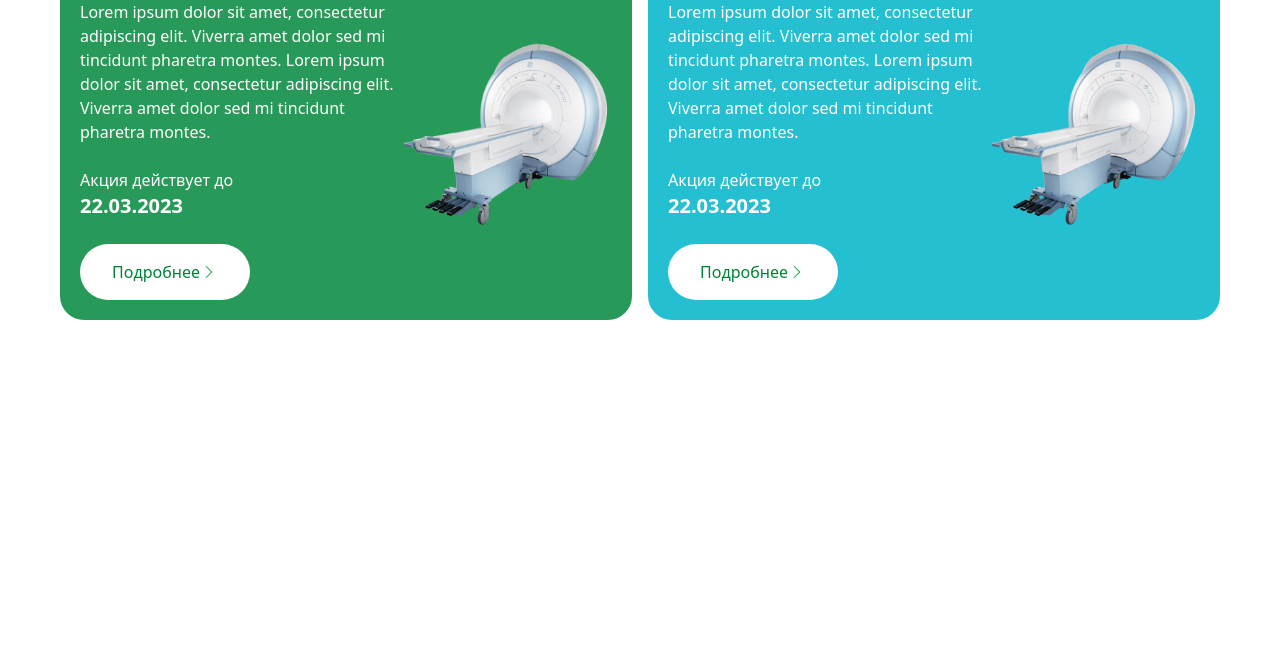
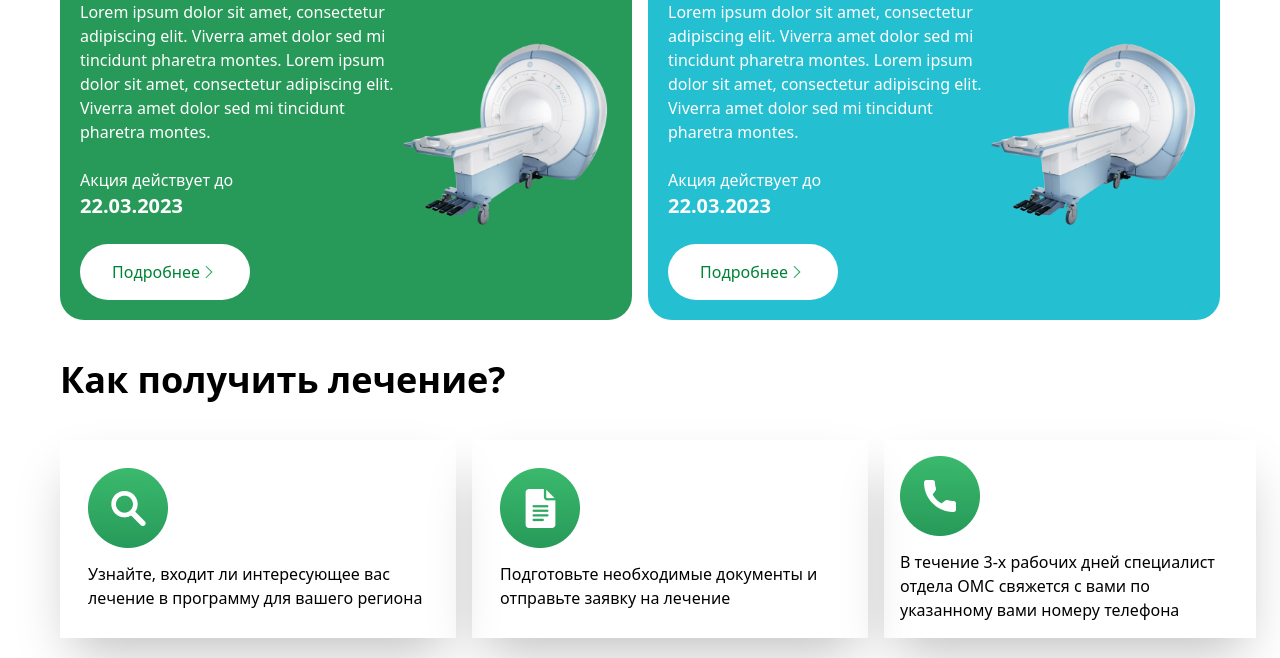
Before and after one commit to habibullohtuganov-ctrl/home_work_13, a website: page index.html in a window 1280 px wide. Shown: the part 412-1070 px from the top of the page. Before the commit the page ends 800 px from the top, so only its background shows below. Drawn offline with Linux system fonts and the light colour scheme.

Commit message:
fifth commit

```diff
--- a/index.html
+++ b/index.html
@@ -82,6 +82,24 @@
             </div>
         </div>
     </div>
+
+    <div class="max-w-300 m-auto flex justify-between items-center p-5 ">
+        <p class="flex items-center gap-2 text-4xl font-bold">Как получить лечение?</p>
+    </div>
+    <div class="max-w-300 m-auto flex gap-4 items-center p-5 flex-col lg:flex-row">
+        <div class="flex flex-col gap-3.5 items-start p-7 shadow-2xl">
+            <img src="./src/img/Frame 153.png">
+            <p class="lg:w-85">Узнайте, входит ли интересующее вас лечение в программу для вашего региона</p>
+        </div>
+        <div class="flex flex-col gap-3.5 items-start p-7 shadow-2xl">
+            <img src="./src/img/Frame 129.png">
+            <p class="lg:w-85">Подготовьте необходимые документы и отправьте заявку на лечение</p>
+        </div>
+        <div class="flex flex-col gap-3.5 items-start p-4 shadow-2xl">
+            <img src="./src/img/Frame 153 (1).png">
+            <p class="lg:w-85">В течение 3-х рабочих дней специалист отдела ОМС свяжется с вами по указанному вами номеру телефона</p>
+        </div>
+    </div>
 </body>
 
 </html>
```
Also changed, not shown: src/img/Frame 129.png (added), src/img/Frame 153 (1).png (added), src/img/Frame 153.png (added), src/output.css.
